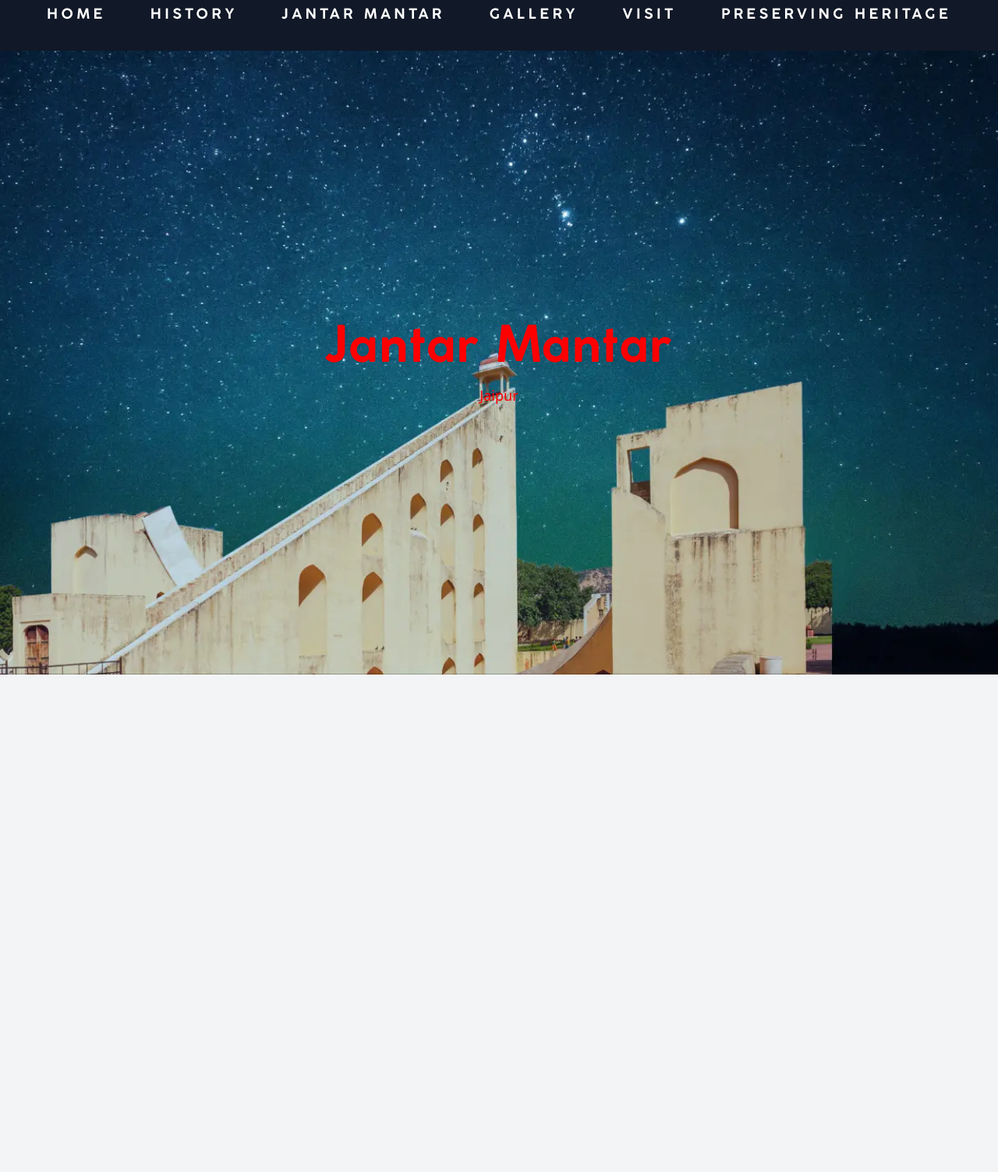
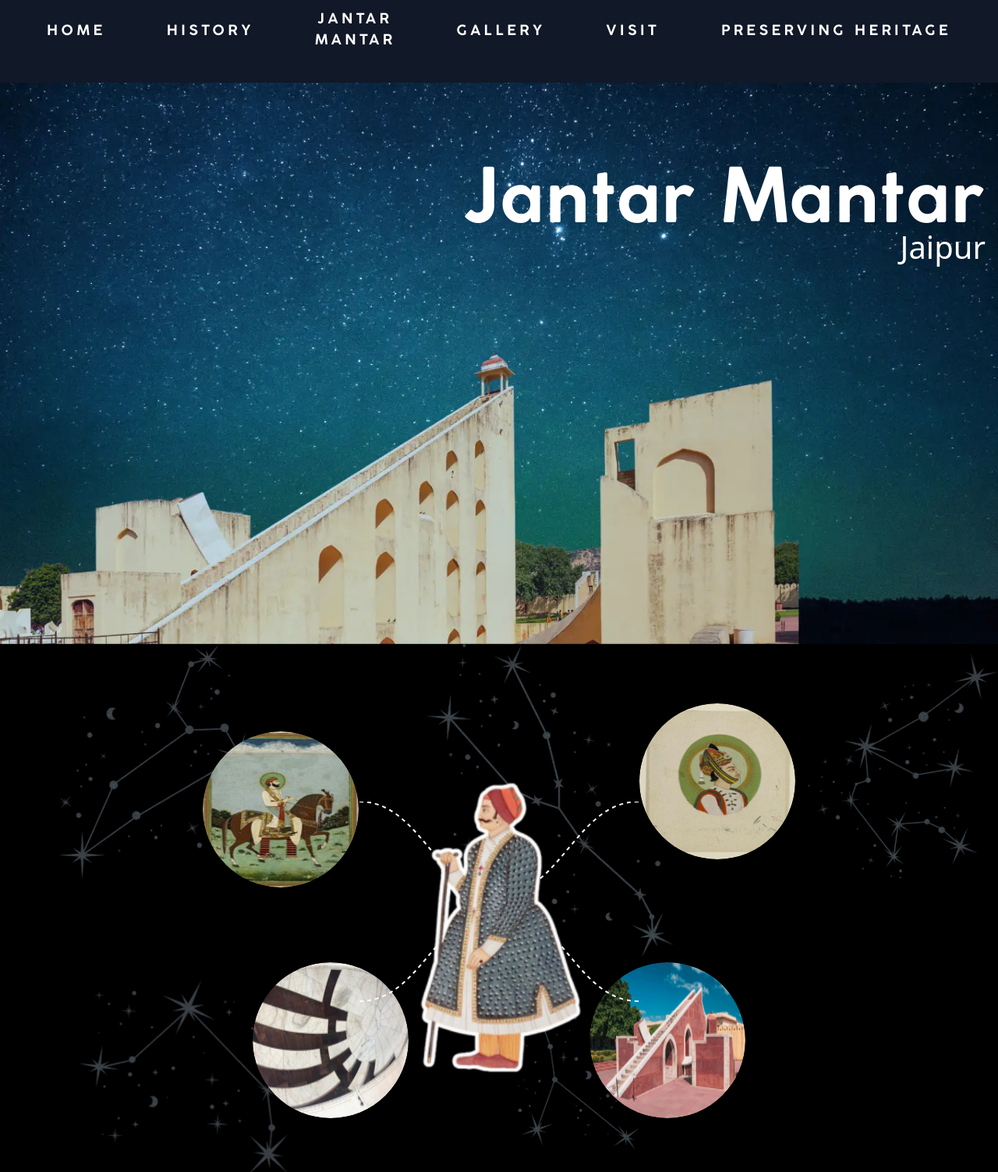
Before and after one commit to VedantVenkatesh/jantarmantarguide, a website: page index.html in a window 1280 px wide. Shown: the part 28-1531 px from the top of the page at 78% size. Before the commit the page ends 893 px from the top, so only its background shows below. Drawn offline with Linux system fonts and the light colour scheme; files whose address does not match are found by name; a web font is replaced by a local one.

Commit message:
add changes for the Sections

```diff
--- a/assets/css/styles.css
+++ b/assets/css/styles.css
@@ -148,13 +148,6 @@ h6 {
   display: none; /* Hide dropdown by default */
   position: absolute; /* Position the dropdown */
 }
-.hero-banner {
-  position: relative;
-  height: 100vh;
-  background-size: cover;
-  background-position: center;
-}
-
 .lead {
   font-size: 1.5rem;
   font-family: 'Sans-serif';
--- a/index.html
+++ b/index.html
@@ -24,10 +24,12 @@
   </head>
   <body class="bg-gray-100">
     <header class="bg-gray-900 p-8">
-      <div class="container mx-auto ">
-        <nav class="flex items-center justify-between text-white uppercase">
+      <div class="container mx-auto">
+        <nav class="flex items-center justify-center text-white uppercase">
           <!-- Main Navbar -->
-          <ul class="space-x-6 items-center flex justify-between w-full text-lg">
+          <ul
+            class="space-x-6 items-center flex justify-between w-full text-lg"
+          >
             <li>
               <a
                 href="#"
@@ -47,7 +49,7 @@
               >
               <!-- Dropdown Menu -->
               <ul
-                class="dropdown-menu bg-gray-800 text-white py-2 absolute mt-2 rounded-md shadow-lg"
+                class="dropdown-menu bg-gray-800 text-white py-2 absolute mt-2 rounded-md shadow-lg font-cocoBold font-bold tracking-[.25em]"
               >
                 <li>
                   <a href="#" class="block px-4 py-2 hover:bg-gray-700"
@@ -73,14 +75,15 @@
             </li>
 
             <!-- Jantar Mantar with Dropdown -->
-            <li class="relative group">
+            <li class="relative group text-center flex">
               <a
                 href="#jantar-mantar"
-                class="text-white hover:text-gray-400 px-3 py-2 font-cocoBold font-bold tracking-[.25em]"
-                >Jantar Mantar</a
+                class="text-white flex-wrap hover:text-gray-400 px-3 py-2 font-cocoBold font-bold tracking-[.25em]"
+                >Jantar
+                <p>Mantar</p></a
               >
               <ul
-                class="dropdown-menu bg-gray-800 text-white py-2 absolute mt-2 rounded-md shadow-lg"
+                class="dropdown-menu bg-gray-800 text-white py-2 absolute mt-2 rounded-md shadow-lg font-cocoBold font-bold tracking-[.25em]"
               >
                 <li>
                   <a href="#" class="block px-4 py-2 hover:bg-gray-700"
@@ -114,7 +117,7 @@
             <li>
               <a
                 href="#"
-                class="text-white hover:text-gray-400 px-3 py-2 font-cocoBold font-bold tracking-[.25em] "
+                class="text-white hover:text-gray-400 px-3 py-2 font-cocoBold font-bold tracking-[.25em]"
                 id="visitLink"
                 >Visit</a
               >
@@ -124,11 +127,11 @@
             <li class="relative group">
               <a
                 href="#preserving-heritage"
-                class="text-white hover:text-gray-400 px-3 py-2 font-cocoBold font-bold tracking-[.25em] "
+                class="text-white hover:text-gray-400 px-3 py-2 font-cocoBold font-bold tracking-[.25em]"
                 >Preserving Heritage</a
               >
               <ul
-                class="dropdown-menu bg-gray-800 text-white py-2 absolute mt-2 rounded-md shadow-lg"
+                class="dropdown-menu bg-gray-800 text-white py-2 absolute mt-2 rounded-md shadow-lg font-cocoBold font-bold tracking-[.25em]"
               >
                 <li>
                   <a href="#" class="block px-4 py-2 hover:bg-gray-700"
@@ -156,23 +159,88 @@
         </nav>
       </div>
     </header>
-
-    <main class="main">
+    <main class="main h-full">
       <!-- Hero Banner -->
       <section
-        class="hero-banner h-[80vh] bg-no-repeat bg-cover "
+        class="hero-banner h-[90vh] bg-no-repeat bg-cover bg-bottom"
         style="
           background-image: url('./assets/images/banners/Homepagebanner.webp');
-          background-position: bottom;
         "
       >
-        <div class="container mx-auto h-full flex justify-center items-center">
-          <div class="text-center">
-            <h1 class="text-la font-cocoBold text-6xl font-light">Jantar Mantar</h1>
-            <p class="text-la text-lg mt-2">Jaipur</p>
+        <div class="container text-end">
+          <div class="text-center relative top-24">
+            <h1 class="text-white text-end text-8xl font-cocoBold font-medium">
+              Jantar Mantar
+            </h1>
+            <p class="text-white text-3xl absolute right-0 bottom-[-30px]">
+              Jaipur
+            </p>
           </div>
         </div>
       </section>
+     <section class="rajaji">
+  <div class="relative flex justify-center items-center h-[90vh] bg-no-repeat bg-cover bg-bottom"
+       style="background-image: url('./assets/images/destination.png');">
+    <!-- Main character in the center -->
+    <div class="relative z-10 rajaji">
+      <img src="/assets/images/Rajaji.png" alt="Main Character" class="w-[300px] h-auto" />
+    </div>
+
+    <!-- Destination 1 -->
+    <div class="absolute top-[15%] left-[20%] rounded-full overflow-hidden flex justify-center items-center cursor-pointer border-4 border-transparent transition-colors duration-300 ease-in-out hover:border-white">
+      <img src="/assets/images/jaipur.png" alt="Jaipur's Royal Heritage" class="w-[200px] h-[200px] rounded-full" />
+      <div class="absolute bottom-[-20px] whitespace-nowrap font-bold text-[1.1rem]">
+        Jaipur's Royal Heritage
+      </div>
+    </div>
+
+    <!-- Destination 2 -->
+    <div class="absolute top-[10%] right-[20%] rounded-full overflow-hidden flex justify-center items-center cursor-pointer border-4 border-transparent transition-colors duration-300 ease-in-out hover:border-white">
+      <img src="/assets/images/thevisionary.png" alt="The Visionary" class="w-[200px] h-[200px] rounded-full" />
+      <div class="absolute bottom-[-20px] whitespace-nowrap font-bold text-[1.1rem]">
+        The Visionary
+      </div>
+    </div>
+
+    <!-- Destination 3 -->
+    <div class="absolute bottom-[15%] left-[25%] rounded-full overflow-hidden flex justify-center items-center cursor-pointer border-4 border-transparent transition-colors duration-300 ease-in-out hover:border-white">
+      <img src="/assets/images/cosmic.png" alt="Cosmic Chronicles" class="w-[200px] h-[200px] rounded-full" />
+      <div class="absolute bottom-[-20px] whitespace-nowrap font-bold text-[1.1rem]">
+        Cosmic Chronicles
+      </div>
+    </div>
+
+    <!-- Destination 4 -->
+    <div class="absolute bottom-[15%] right-[25%] rounded-full overflow-hidden flex justify-center items-center cursor-pointer border-4 border-transparent transition-colors duration-300 ease-in-out hover:border-white">
+      <img src="/assets/images/chief.png" alt="Chief Architect" class="w-[200px] h-[200px] rounded-full" />
+      <div class="absolute bottom-[-20px] whitespace-nowrap font-bold text-[1.1rem]">
+        Chief Architect
+      </div>
+    </div>
+
+    <!-- Curved Dotted lines using SVG -->
+    <!-- Line 1 -->
+    <svg class="absolute top-[28%] left-[36%] z-0" width="180" height="180">
+      <path d="M0,0 C80,0 100,120 180,120" stroke="white" stroke-width="2" stroke-dasharray="5,5" fill="none" />
+    </svg>
+
+    <!-- Line 2 -->
+    <svg class="absolute top-[28%] right-[36%] z-0" width="180" height="180">
+      <path d="M180,0 C100,0 80,120 0,120" stroke="white" stroke-width="2" stroke-dasharray="5,5" fill="none" />
+    </svg>
+
+    <!-- Line 3 -->
+    <svg class="absolute bottom-[28%] left-[36%] z-0" width="180" height="180">
+      <path d="M0,120 C80,120 100,0 180,0" stroke="white" stroke-width="2" stroke-dasharray="5,5" fill="none" />
+    </svg>
+
+    <!-- Line 4 -->
+    <svg class="absolute bottom-[28%] right-[36%] z-0" width="180" height="180">
+      <path d="M180,120 C100,120 80,0 0,0" stroke="white" stroke-width="2" stroke-dasharray="5,5" fill="none" />
+    </svg>
+  </div>
+</section>
+
     </main>
   </body>
 </html>
--- a/tailwind.config.js
+++ b/tailwind.config.js
@@ -20,7 +20,7 @@ module.exports = {
       colors: {
         white: '#ffffff',
         black: '#000000',
-        la: '#FF0000',
+        red: '#FF0000',
       },
       fontSize: {
         sm: '0.938rem',
```
Also changed, not shown: assets/images/Rajaji.png (added), assets/images/chief.png (added), assets/images/cosmic.png (added), assets/images/destination.png (added), assets/images/jaipur.png (added), assets/images/thevisionary.png (added), dist/styles.css, 1 other file.
